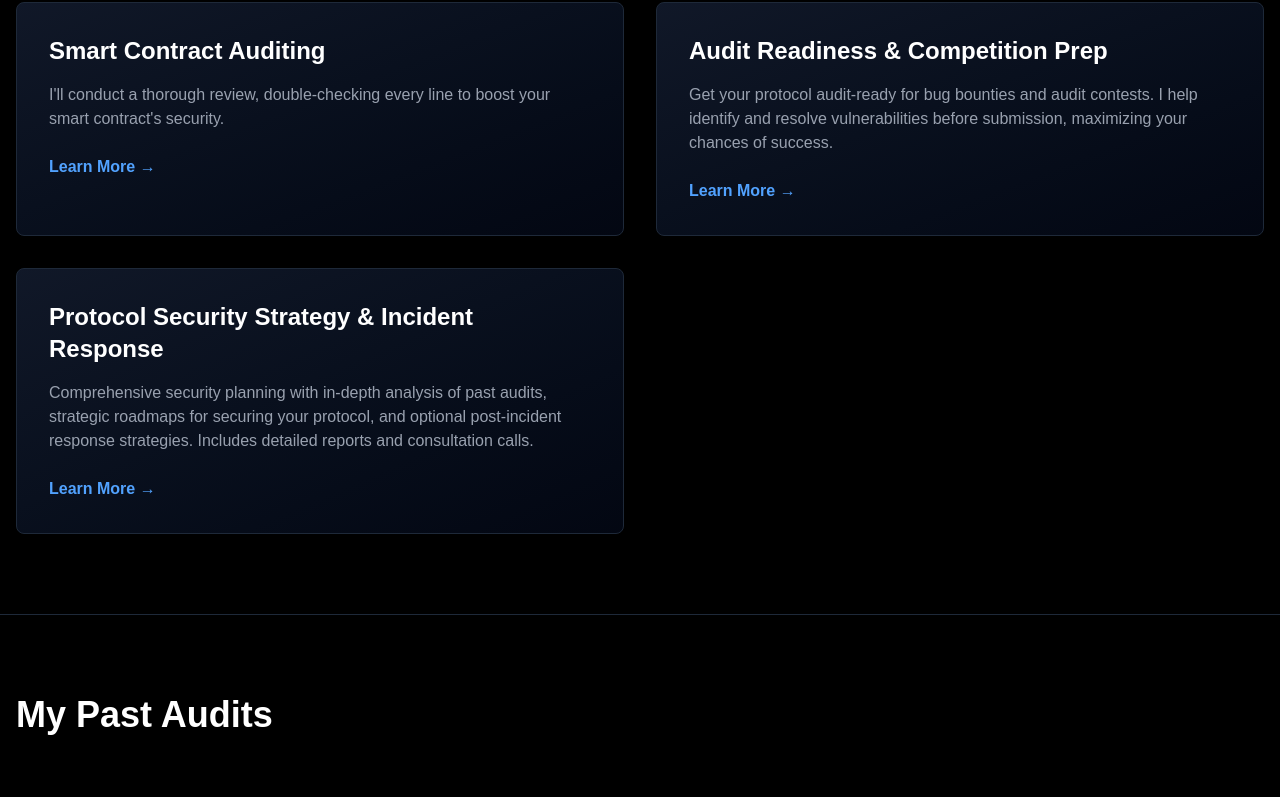
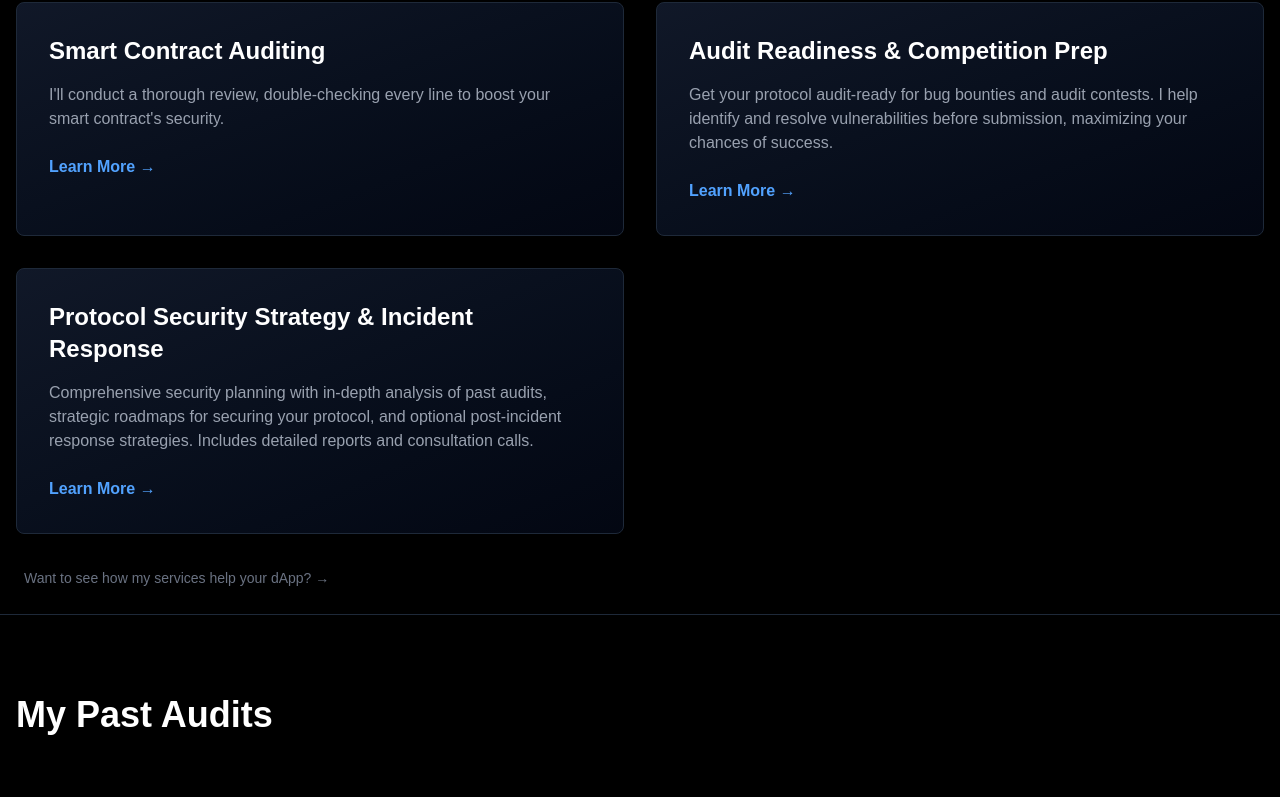
Before and after one commit to d4rk-source/personal_website, a Next.js app: page / in a window 1280 px wide. Shown: the part 1252-2049 px from the top of the page. Built offline with nearby package versions, Linux system fonts and the light colour scheme; a web font is replaced by a local one.

Commit message:
made a link for services showcase

```diff
--- a/app/components/Services.tsx
+++ b/app/components/Services.tsx
@@ -39,7 +39,7 @@ export default function Services() {
   return (
     <section
       id="services"
-      className="px-4 py-12 md:py-20 max-w-7xl mx-auto border-t border-gray-800 scroll-mt-20"
+      className="relative px-4 py-12 md:py-20 max-w-7xl mx-auto border-t border-gray-800 scroll-mt-20"
     >
       <h2 className="text-2xl sm:text-3xl md:text-4xl font-bold mb-8 md:mb-16">
         My Services
@@ -81,6 +81,17 @@ export default function Services() {
         ))}
       </div>
 
+      <div className="absolute bottom-4 left-4 md:bottom-6 md:left-6">
+        <a
+          href="https://github.com/d4rk-source/My_services_showcase"
+          target="_blank"
+          rel="noopener noreferrer"
+          className="text-sm text-gray-500 hover:text-gray-400 transition-colors"
+        >
+          Want to see how my services help your dApp? →
+        </a>
+      </div>
+
       <SmartContractAuditPopup
         isOpen={isAuditPopupOpen}
         onClose={() => setIsAuditPopupOpen(false)}
```
